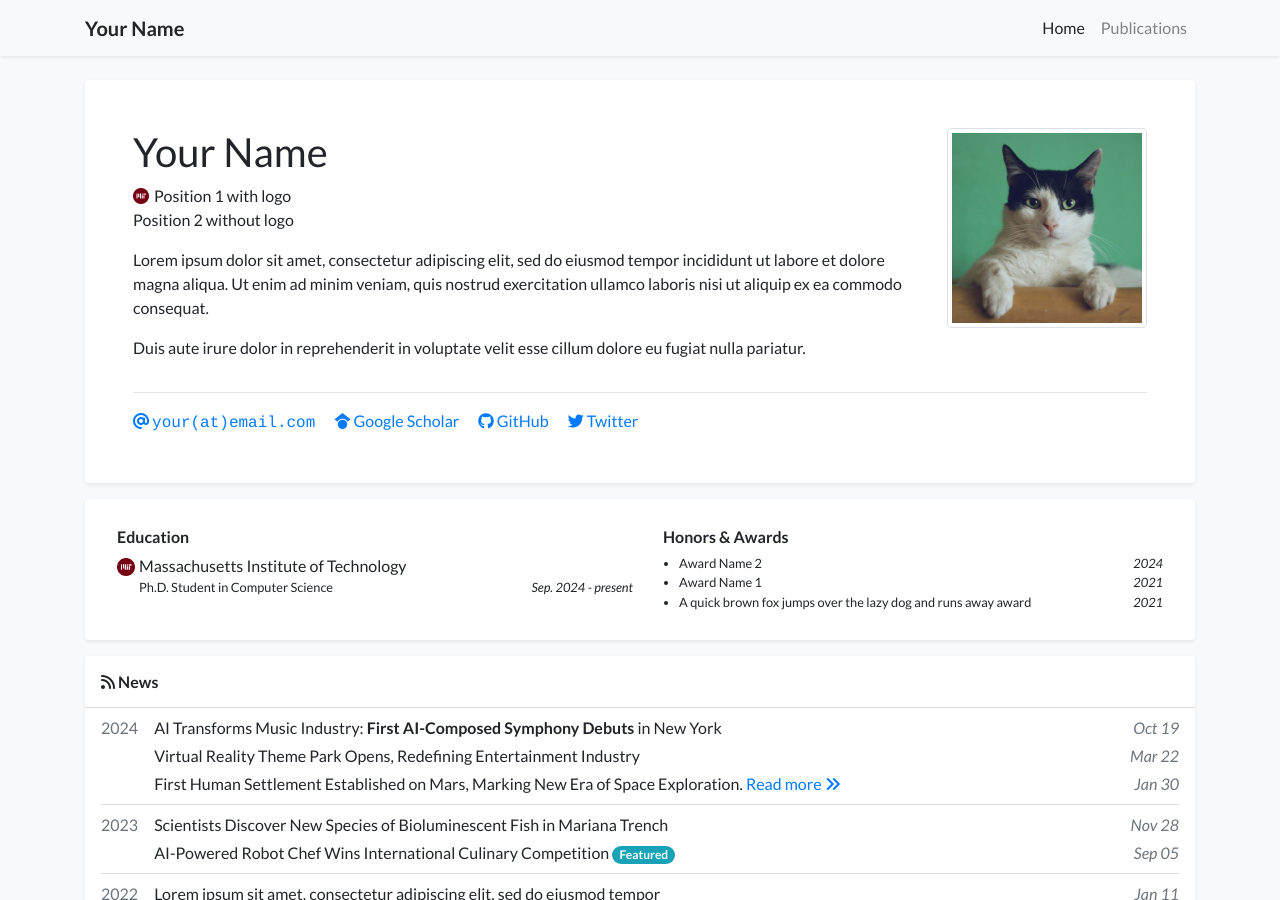
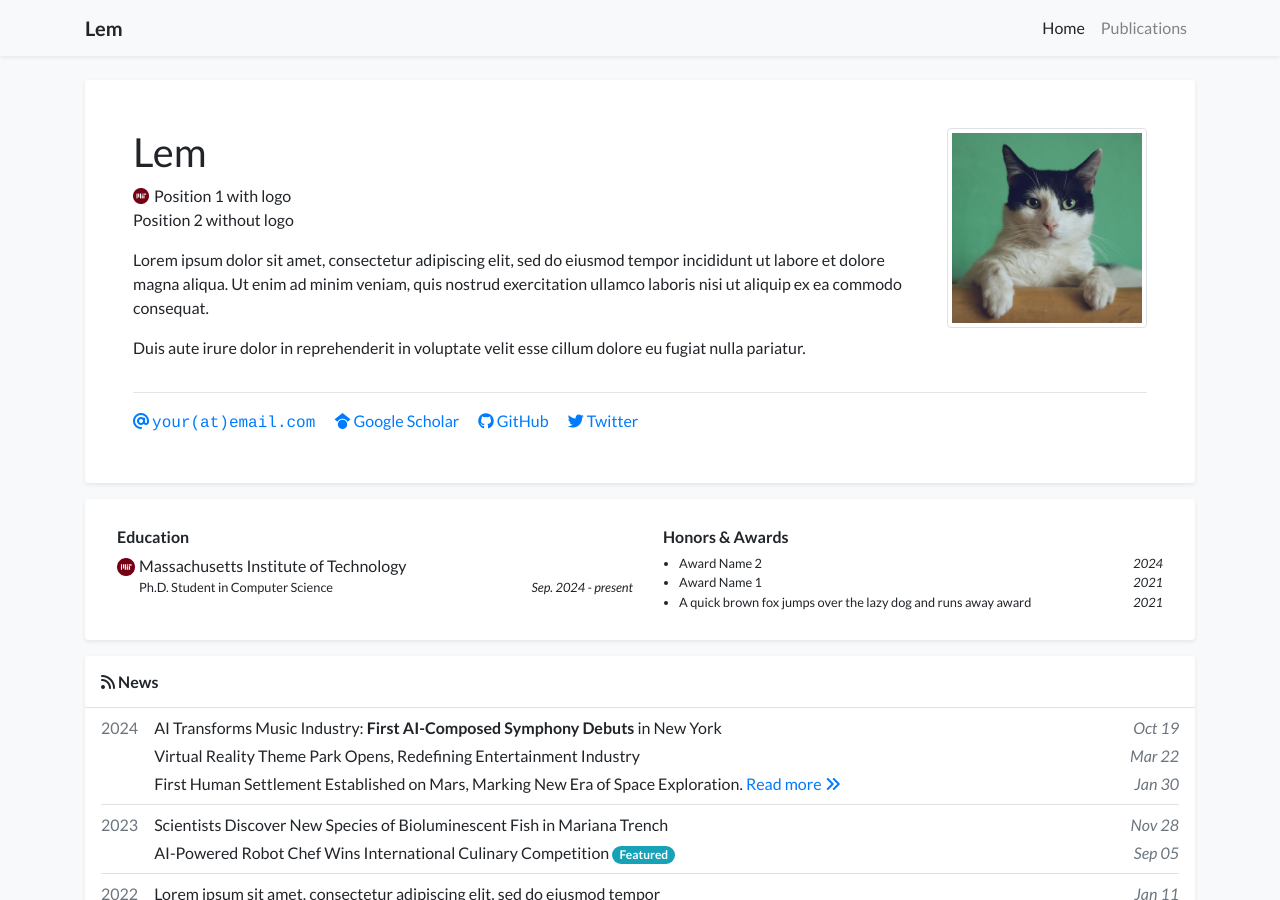
Before and after one commit to lefpoem/lefpoem.github.io, a Jekyll site: the page built from index.html, in a window 1280 px wide and 900 px high. Built offline with Jekyll 4.4.1, drawn with Linux system fonts in a browser that asks for light colours; a style sheet for code colours, icons or effects is not loaded.

Commit message:
Update profile.yml

```diff
--- a/_data/profile.yml
+++ b/_data/profile.yml
@@ -1,6 +1,6 @@
-primary_name: "Your Name"
+primary_name: "Lem"
 secondary_name: ""
-navbar_name: "Your Name"
+navbar_name: "Lem"
 
 positions:
 - logo: /assets/images/badges/MIT_Social_circle.png  # Logo is optional
```
